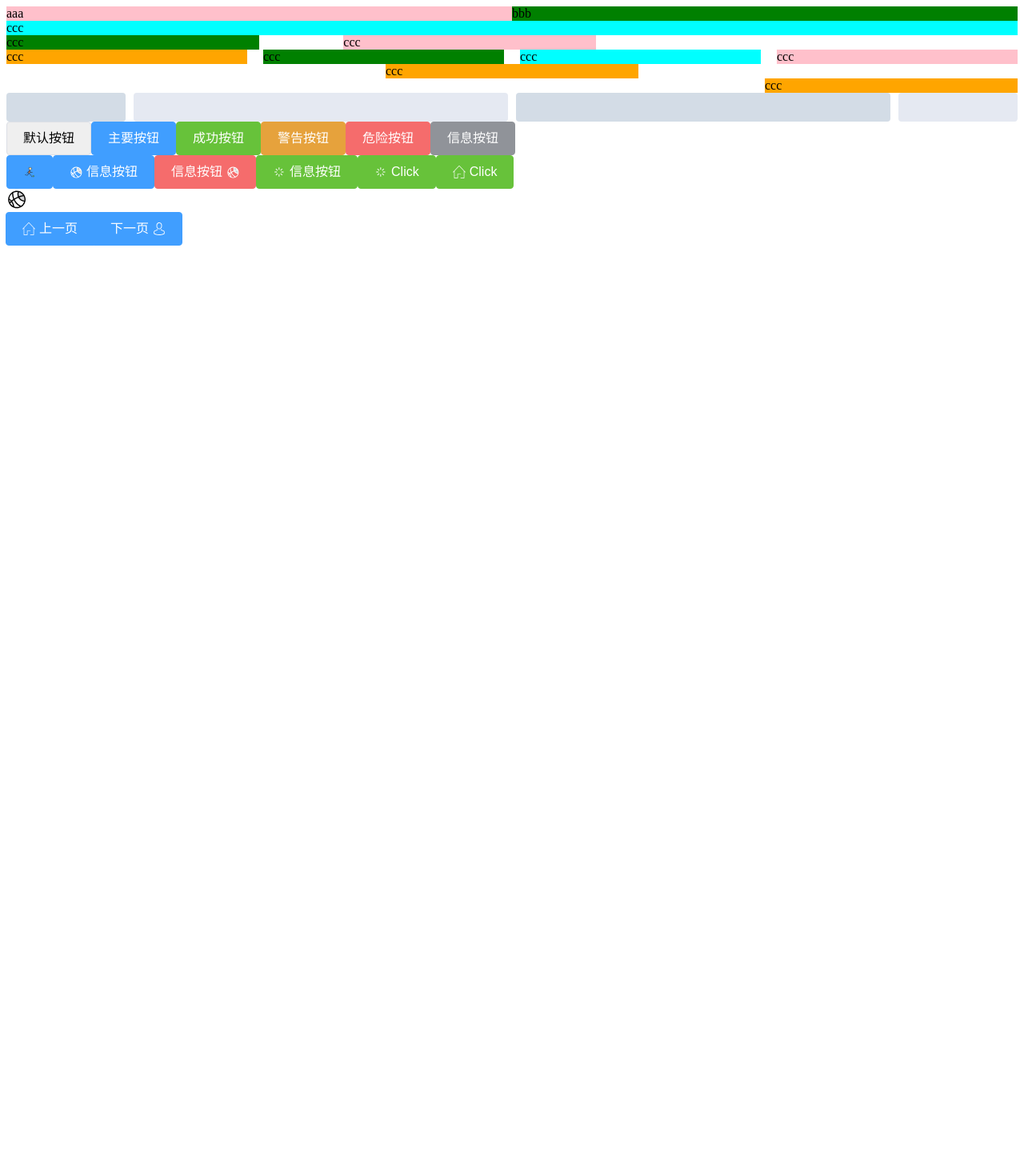
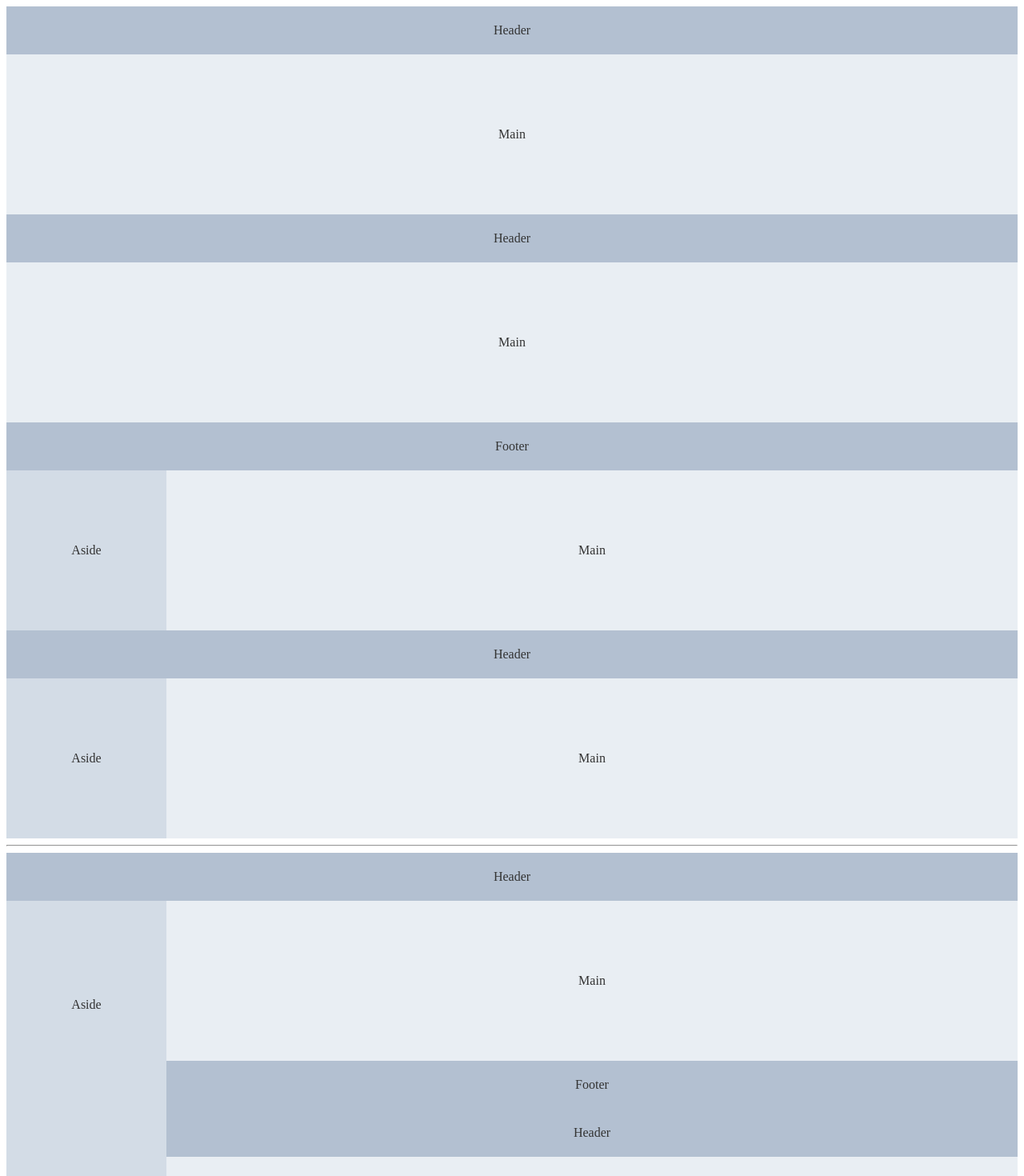
Before and after one commit to aicherish0320/aic-ui, a Vue app in the folder vue2-lib/: page / in a window 1280 px wide. Shown: the top 1470 px of the page at 80% size. Before the commit the page ends 800 px from the top, so only its background shows below. Built offline with nearby package versions, Linux system fonts and the light colour scheme.

Commit message:
container

```diff
--- a/vue2-lib/src/App.vue
+++ b/vue2-lib/src/App.vue
@@ -1,143 +1,95 @@
 <template>
   <div id="app">
-    <div>
-      <AcRow>
-        <AcCol :span="12">
-          <div class="pink">aaa</div>
-        </AcCol>
-        <AcCol :span="12">
-          <div class="green">bbb</div>
-        </AcCol>
-      </AcRow>
-      <AcRow>
-        <AcCol>
-          <div class="cyan">ccc</div>
-        </AcCol>
-      </AcRow>
-      <AcRow>
-        <AcCol :span="6">
-          <div class="green">ccc</div>
-        </AcCol>
-        <AcCol :span="6" :offset="2">
-          <div class="pink">ccc</div>
-        </AcCol>
-      </AcRow>
-      <AcRow :gutter="20">
-        <AcCol :span="6">
-          <div class="orange">ccc</div>
-        </AcCol>
-        <AcCol :span="6">
-          <div class="green">ccc</div>
-        </AcCol>
-        <AcCol :span="6">
-          <div class="cyan">ccc</div>
-        </AcCol>
-        <AcCol :span="6">
-          <div class="pink">ccc</div>
-        </AcCol>
-      </AcRow>
-      <AcRow justify="center">
-        <AcCol :span="6">
-          <div class="orange">ccc</div>
-        </AcCol>
-      </AcRow>
-      <AcRow justify="end">
-        <AcCol :span="6">
-          <div class="orange">ccc</div>
-        </AcCol>
-      </AcRow>
+    <AcContainer>
+      <AcHeader>Header</AcHeader>
+      <AcMain>Main</AcMain>
+    </AcContainer>
 
-      <AcRow :gutter="10">
-        <AcCol :xs="8" :sm="6" :md="4" :lg="3" :xl="1"
-          ><div class="grid-content bg-purple"></div
-        ></AcCol>
-        <AcCol :xs="4" :sm="6" :md="8" :lg="9" :xl="11"
-          ><div class="grid-content bg-purple-light"></div
-        ></AcCol>
-        <AcCol :xs="4" :sm="6" :md="8" :lg="9" :xl="11"
-          ><div class="grid-content bg-purple"></div
-        ></AcCol>
-        <AcCol :xs="8" :sm="6" :md="4" :lg="3" :xl="1"
-          ><div class="grid-content bg-purple-light"></div
-        ></AcCol>
-      </AcRow>
-    </div>
-    <div>
-      <AcButton>默认按钮</AcButton>
-      <AcButton type="primary">主要按钮</AcButton>
-      <AcButton type="success">成功按钮</AcButton>
-      <AcButton type="warning">警告按钮</AcButton>
-      <AcButton type="danger">危险按钮</AcButton>
-      <AcButton type="info">信息按钮</AcButton>
-    </div>
-    <div>
-      <AcButton type="primary" icon="zuqiu"></AcButton>
-      <AcButton type="primary" icon="lanqiu1">信息按钮</AcButton>
-      <AcButton type="danger" icon="lanqiu1" iconPosition="right"
-        >信息按钮
-      </AcButton>
-      <AcButton type="success" icon="home" loading>信息按钮 </AcButton>
-      <AcButton type="success" icon="home" loading @click="handleClick"
-        >Click
-      </AcButton>
-      <AcButton type="success" icon="home" @click="handleClick"
-        >Click
-      </AcButton>
-    </div>
-    <div>
-      <AcIcon icon="lanqiu1"></AcIcon>
-    </div>
-    <div>
-      <AcButtonGroup>
-        <AcButton type="primary" icon="home" iconPosition="left"
-          >上一页
-        </AcButton>
-        <AcButton type="primary" icon="avatar" iconPosition="right"
-          >下一页
-        </AcButton>
-      </AcButtonGroup>
-    </div>
+    <AcContainer>
+      <AcHeader>Header</AcHeader>
+      <AcMain>Main</AcMain>
+      <AcFooter>Footer</AcFooter>
+    </AcContainer>
+
+    <AcContainer>
+      <AcAside width="200px">Aside</AcAside>
+      <AcMain>Main</AcMain>
+    </AcContainer>
+
+    <AcContainer>
+      <AcHeader>Header</AcHeader>
+      <AcContainer>
+        <AcAside width="200px">Aside</AcAside>
+        <AcMain>Main</AcMain>
+      </AcContainer>
+    </AcContainer>
+    <hr />
+    <AcContainer>
+      <AcHeader>Header</AcHeader>
+      <AcContainer>
+        <AcAside width="200px">Aside</AcAside>
+        <AcContainer>
+          <AcMain>Main</AcMain>
+          <AcFooter>Footer</AcFooter>
+        </AcContainer>
+      </AcContainer>
+    </AcContainer>
+
+    <AcContainer>
+      <AcAside width="200px">Aside</AcAside>
+      <AcContainer>
+        <AcHeader>Header</AcHeader>
+        <AcMain>Main</AcMain>
+      </AcContainer>
+    </AcContainer>
+
+    <AcContainer>
+      <AcAside width="200px">Aside</AcAside>
+      <AcContainer>
+        <AcHeader>Header</AcHeader>
+        <AcMain>Main</AcMain>
+        <AcFooter>Footer</AcFooter>
+      </AcContainer>
+    </AcContainer>
   </div>
 </template>
 
 <script>
 export default {
   name: 'App',
-  methods: {
-    handleClick(e) {
-      alert(1)
-    }
-  }
+  methods: {}
 }
 </script>
 
 <style lang="scss">
-.green {
-  background-color: green;
+.ac-header,
+.ac-footer {
+  background-color: #b3c0d1;
+  color: #333;
+  text-align: center;
+  line-height: 60px;
 }
-.pink {
-  background-color: pink;
+
+.ac-aside {
+  background-color: #d3dce6;
+  color: #333;
+  text-align: center;
+  line-height: 200px;
 }
-.cyan {
-  background-color: cyan;
+
+.ac-main {
+  background-color: #e9eef3;
+  color: #333;
+  text-align: center;
+  line-height: 160px;
 }
-.orange {
-  background-color: orange;
+
+body > .ac-container {
+  margin-bottom: 40px;
 }
-.ac-col {
-  border-radius: 4px;
-}
-.bg-purple-dark {
-  background: #99a9bf;
-}
-.bg-purple {
-  background: #d3dce6;
-}
-.bg-purple-light {
-  background: #e5e9f2;
-}
-.grid-content {
-  border-radius: 4px;
-  min-height: 36px;
+
+.ac-container:nth-child(5) .ac-aside,
+.ac-container:nth-child(6) .ac-aside {
+  line-height: 260px;
 }
 </style>
--- /dev/null
+++ b/vue2-lib/src/packages/container/Aside.vue
@@ -0,0 +1,19 @@
+<template>
+  <aside class="ac-aside" :style="{ width }">
+    <slot></slot>
+  </aside>
+</template>
+
+<script>
+export default {
+  name: 'AcAside',
+  props: {
+    width: {
+      type: String,
+      default: '300px'
+    }
+  }
+}
+</script>
+
+<style lang="scss" scoped></style>
--- /dev/null
+++ b/vue2-lib/src/packages/container/Container.vue
@@ -0,0 +1,32 @@
+<template>
+  <div class="ac-container" :class="{ isVertical }">
+    <slot></slot>
+  </div>
+</template>
+
+<script>
+export default {
+  name: 'AcContainer',
+  data() {
+    return {
+      isVertical: true
+    }
+  },
+  mounted() {
+    this.isVertical = this.$children.some((child) =>
+      ['AcFooter', 'AcHeader'].includes(child.$options.name)
+    )
+  }
+}
+</script>
+
+<style lang="scss" scoped>
+.ac-container {
+  display: flex;
+  flex: 1;
+  flex-direction: row;
+  &.isVertical {
+    flex-direction: column;
+  }
+}
+</style>
--- /dev/null
+++ b/vue2-lib/src/packages/container/Footer.vue
@@ -0,0 +1,17 @@
+<template>
+  <footer class="ac-footer">
+    <slot></slot>
+  </footer>
+</template>
+
+<script>
+export default {
+  name: 'AcFooter'
+}
+</script>
+
+<style lang="scss" scoped>
+.ac-footer {
+  height: 60px;
+}
+</style>
--- /dev/null
+++ b/vue2-lib/src/packages/container/Header.vue
@@ -0,0 +1,17 @@
+<template>
+  <header class="ac-header">
+    <slot></slot>
+  </header>
+</template>
+
+<script>
+export default {
+  name: 'AcHeader'
+}
+</script>
+
+<style lang="scss" scoped>
+.ac-header {
+  height: 60px;
+}
+</style>
--- /dev/null
+++ b/vue2-lib/src/packages/container/Main.vue
@@ -0,0 +1,18 @@
+<template>
+  <main class="ac-main">
+    <slot></slot>
+  </main>
+</template>
+
+<script>
+export default {
+  name: 'AcMain'
+}
+</script>
+
+<style lang="scss" scoped>
+.ac-main {
+  flex: 1;
+  padding: 20px;
+}
+</style>
--- a/vue2-lib/src/packages/index.js
+++ b/vue2-lib/src/packages/index.js
@@ -3,8 +3,24 @@
 import ButtonGroup from './button/src/ButtonGroup.vue'
 import Row from './layout/Row.vue'
 import Col from './layout/Col.vue'
+import Container from './container/Container.vue'
+import Main from './container/Main.vue'
+import Header from './container/Header.vue'
+import Aside from './container/Aside.vue'
+import Footer from './container/Footer.vue'
 
-const components = [Button, ButtonGroup, Icon, Row, Col]
+const components = [
+  Button,
+  ButtonGroup,
+  Icon,
+  Row,
+  Col,
+  Container,
+  Main,
+  Header,
+  Aside,
+  Footer
+]
 
 const install = (Vue) => {
   components.forEach((component) => {
```
Also changed, not shown: 1 other file (tests, documents, lock files or other folders).
